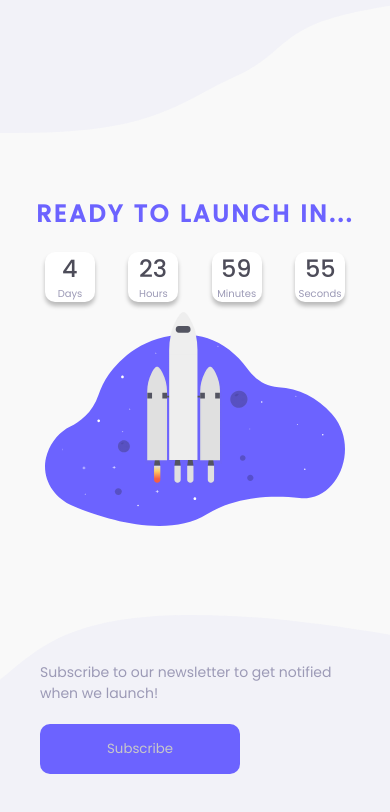
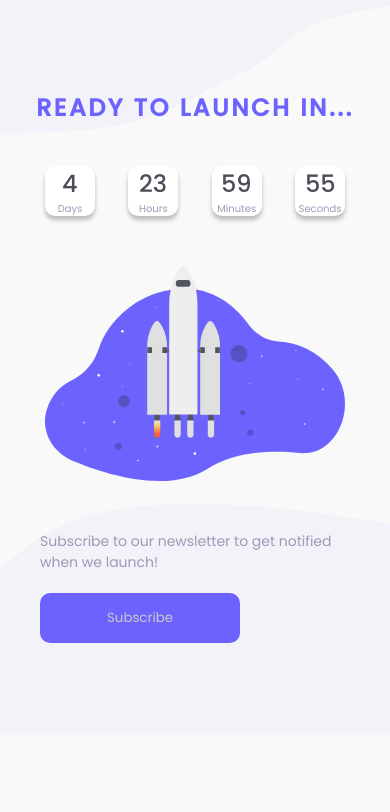
Before and after one commit to misterioso013/5-days-of-frontend, a plain HTML site: page challenges/countdown-timer/index.html in a window 390 px wide. Drawn offline with Linux system fonts and the light colour scheme.

Commit message:
fix: layout responsive

```diff
--- a/challenges/countdown-timer/css/style.css
+++ b/challenges/countdown-timer/css/style.css
@@ -15,13 +15,16 @@
 }
 
 body {
-    /* background-size: 100% 133px, 100% 226px; */
     background-color: #F9F9F9;
-    height: 100vh;
+    height: 100%;
+}
+
+#page {
+    background: url(../images/top-image.svg) no-repeat top right,url(../images/bottom-image.svg) no-repeat bottom left;
+    height: 100%;
 }
 
 .container {
-    background: url(../images/top-image.svg) no-repeat top right,url(../images/bottom-image.svg) no-repeat bottom left;
     width: 100%;
     max-width: 1200px;
     display: flex;
@@ -236,6 +239,9 @@ body.modal__open {
 @media (max-width: 800px) {
     .container {
         padding: 70px 20px;
+    }
+
+    #page {
         height: 100%;
     }
 
@@ -260,7 +266,7 @@ body.modal__open {
         font-size: 10px;
     }
     .logo {
-        margin: 10px auto;
+        margin: 50px auto;
     }
     .logo__image {
         max-width: 300px;
@@ -271,9 +277,14 @@ body.modal__open {
     .title {
         font-size: 24px;
         line-height: 36px;
-        margin-bottom: 20px;
+        margin-bottom: 40px;
     }
+
     .subscribe__modal {
         width: 100%;
     }
+
+    .container {
+        padding: 90px 20px;
+    }
 }
--- a/challenges/countdown-timer/index.html
+++ b/challenges/countdown-timer/index.html
@@ -8,6 +8,7 @@
     <link rel="stylesheet" href="./css/style.css" />
   </head>
   <body>
+    <div id="page">
     <div class="container">
       <div class="row">
         <div class="col">
@@ -44,6 +45,7 @@
         </p>
         <button class="btn">Subscribe</button>
       </div>
+    </div>
 
       <div class="subscribe__modal">
         <div class="subscribe__close">
```
Also changed, not shown: 1 other file.
